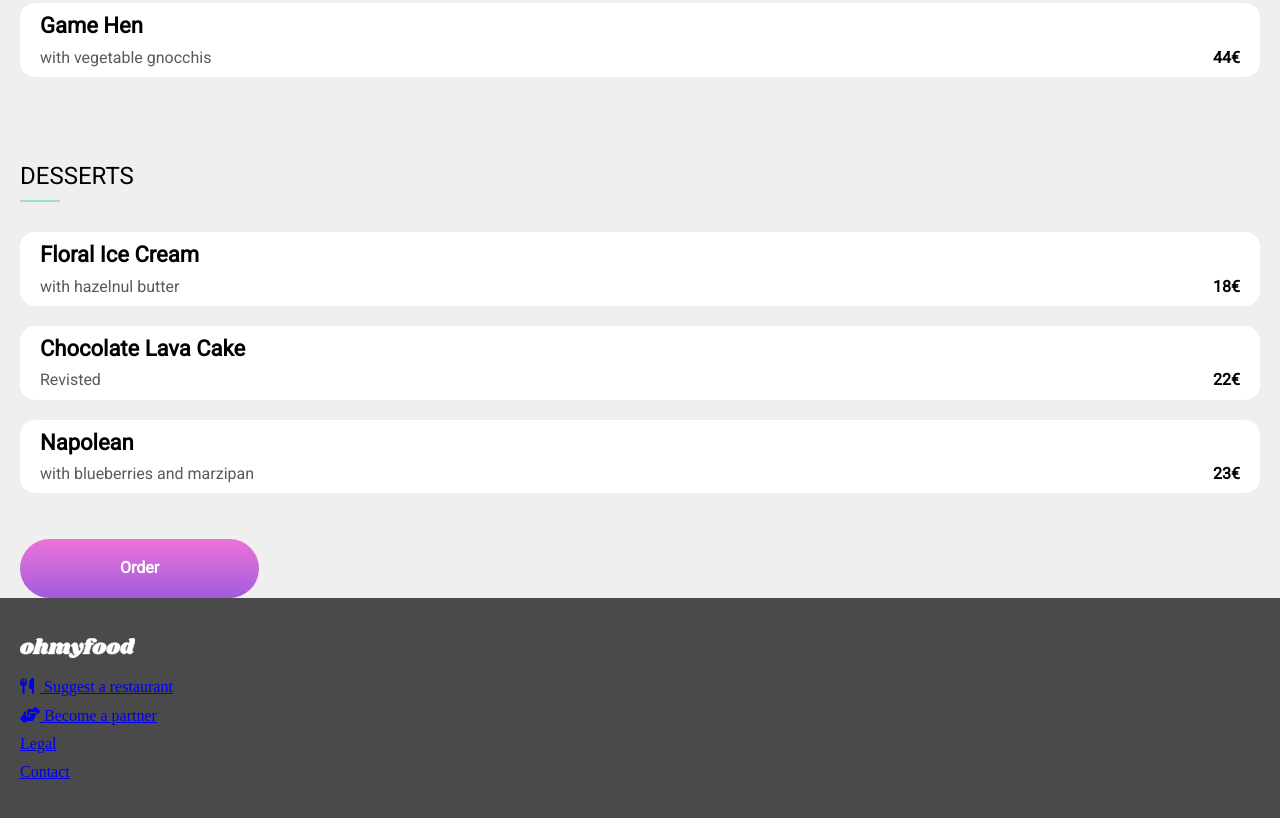
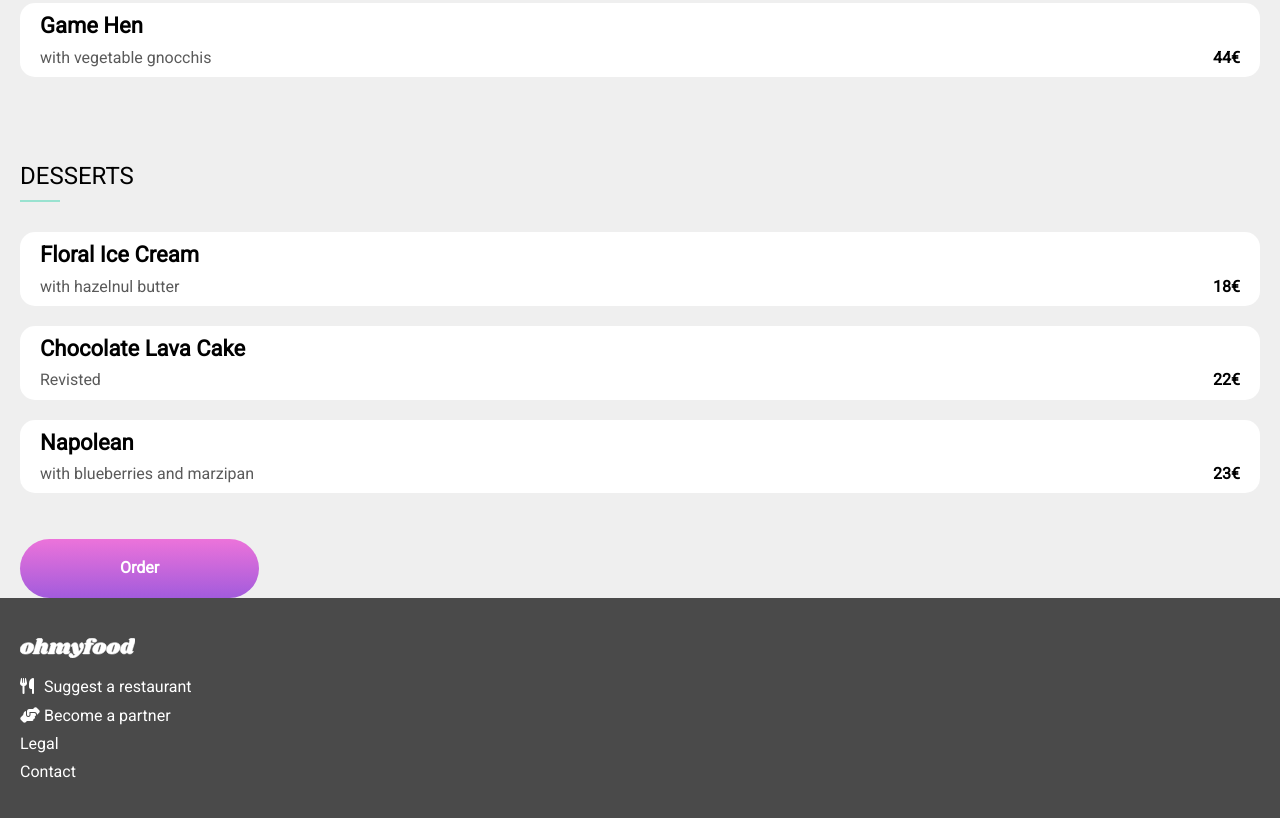
Before and after one commit to QuentinGibson/p3-openclassroom, a website: page menu/bastille.html in a window 1280 px wide. Shown: the part 1293-2111 px from the top of the page. Drawn offline with nearby package versions, Linux system fonts and the light colour scheme; a web font is replaced by a local one.

Commit message:
fix: footer styles

```diff
--- a/menu/bastille.html
+++ b/menu/bastille.html
@@ -188,16 +188,16 @@
 
       <ul>
         <li>
-          <a href="#" class="footer__item"><i class="fas fa-utensils"></i> Suggest a restaurant</a>
+          <a href="#" class="footer__menu-item"><i class="fas fa-utensils"></i> Suggest a restaurant</a>
         </li>
         <li>
-          <a href="#" class="footer__item"><i class="fas fa-hands-helping"></i> Become a partner</a>
+          <a href="#" class="footer__menu-item"><i class="fas fa-hands-helping"></i> Become a partner</a>
         </li>
         <li>
-          <a href="#" class="footer__item">Legal</a>
+          <a href="#" class="footer__menu-item">Legal</a>
         </li>
         <li>
-          <a href="#" class="footer__item">Contact</a>
+          <a href="#" class="footer__menu-item">Contact</a>
         </li>
       </ul>
     </div>
```
Also changed, not shown: menu/le-gourmand.html (+4 -4 lines), menu/the-enchanted-plate.html (+4 -4 lines), menu/the-full-palette.html (+4 -4 lines).
